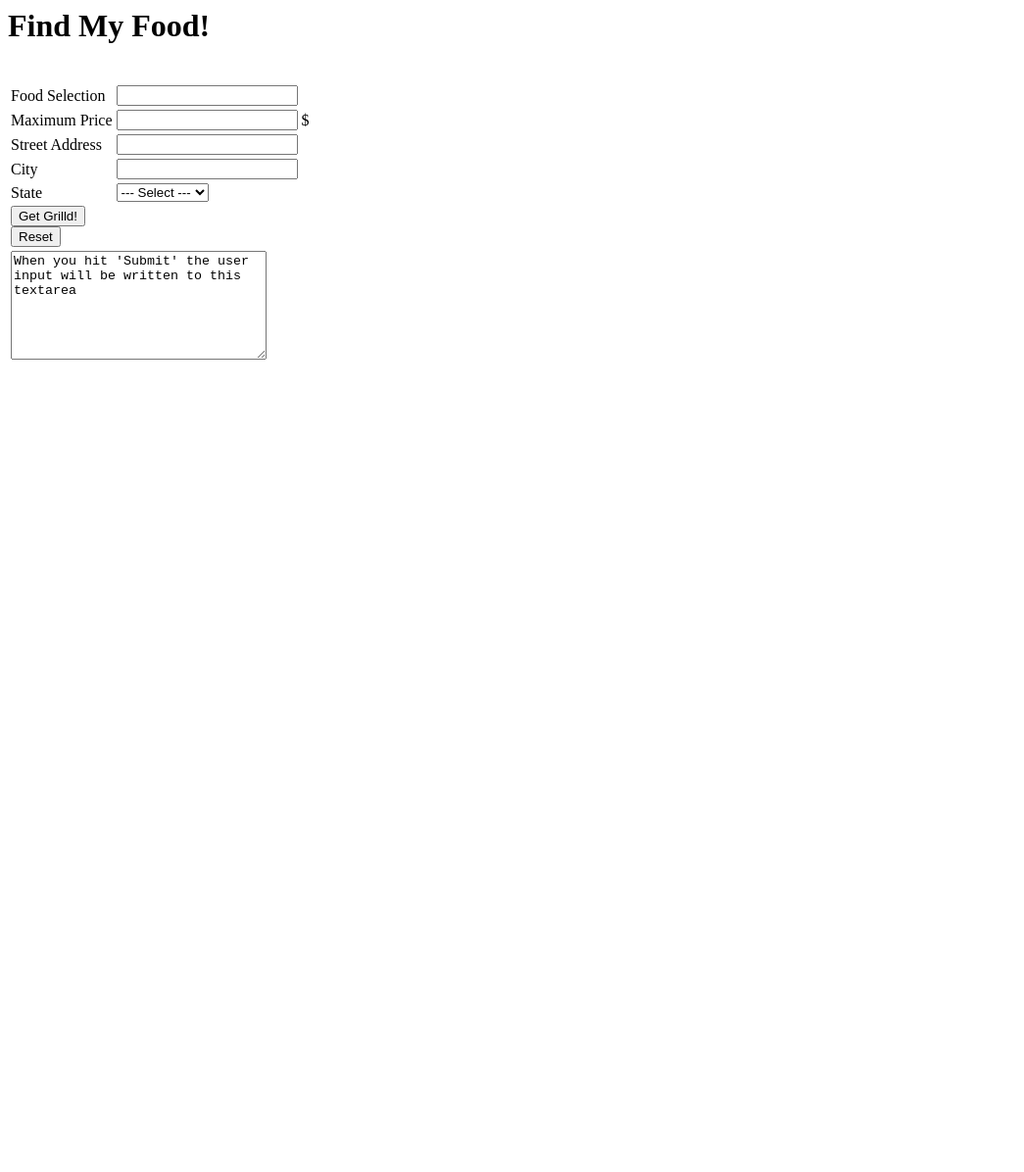
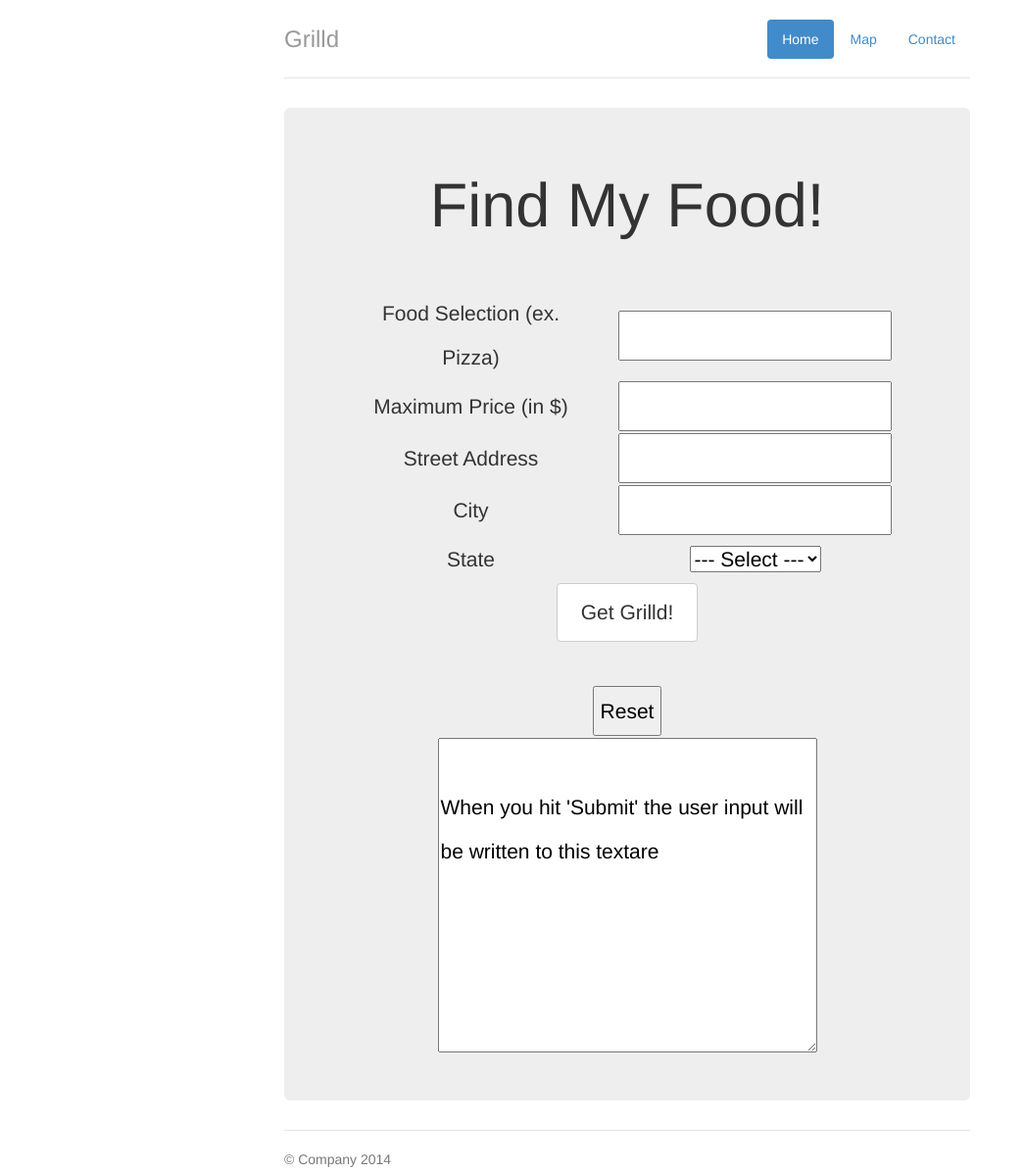
Before and after one commit to sharada0/comp20-s2014-team20, a website: page form.html in a window 1280 px wide. Shown: the whole page at 98% size, without its empty margins (0-1045 px from the left). Before the commit the page ends 800 px from the top, so only its background shows below. Drawn offline with Linux system fonts and the light colour scheme.

Commit message:
Cleaned up HTML code on form.html and pasted into Bootstrap framework

```diff
--- a/form.html
+++ b/form.html
@@ -1,25 +1,50 @@
-<HTML>
-<HEAD>
-<TITLE>Test Input</TITLE>
+<!DOCTYPE html>
+<html lang="en">
+  <head>
+    <meta charset="utf-8">
+    <meta http-equiv="X-UA-Compatible" content="IE=edge">
+    <meta name="viewport" content="width=device-width, initial-scale=1">
+    <meta name="description" content="">
+    <meta name="author" content="">
+    <link rel="shortcut icon" href="../../assets/ico/favicon.ico">
     <script src="js/form.js" ></script>
-</HEAD>
 
+    <title>Grilld</title>
+
+    <!-- Bootstrap core CSS -->
+    <link href="css/bootstrap.min.css" rel="stylesheet">
+
+    <!-- Custom styles for this template -->
+    <link href="jumbotron-narrow.css" rel="stylesheet">
+
+  </head>
 
   <body>
+
+    <div class="container">
+      <div class="header">
+        <ul class="nav nav-pills pull-right">
+          <li class="active"><a href="index.html">Home</a></li>
+          <li><a href="map.html">Map</a></li>
+          <li><a href="#">Contact</a></li>
+        </ul>
+        <h3 class="text-muted">Grilld</h3>
+      </div>
+
+      <div class="jumbotron">
 
 		<h1>Find My Food!</h1>
 
 		<form name="example" action="#" onsubmit="checkit(); return false">
 			<table class="form">
 				<tr>
-<td>Food Selection</td>
+					<td>Food Selection (ex. Pizza)</td>
 					<td><input name="food selection" /></td>
 				</tr>
 
 				<tr>
-<td>Maximum Price</td>
+					<td>Maximum Price (in $)</td>
 					<td><input name="max price" /></td>
-<td>$</td>
 				</tr>
 
 				<br>
@@ -43,35 +68,38 @@
 					<option value="MA">MA</option>
 					<option value="FL">FL</option>
 					</select>
-</td></tr>
+					</td>
+				</tr>
 
-<!--<tr>
-<td>Why do you want to learn JavaScript?</td>
-<td><input type="radio" name="why" value="Dunno" />Dunno<br />
-<input type="radio" name="why" value="Boss" />Because my boss told me to<br />
-<input type="radio" name="why" value="Interest" />Generally interested<br />
-<input type="radio" name="why" value="Useful" />It might come in useful
-</td></tr>
 				<tr>
-<td>How did you get to this site?</td>
-<td><select name="refer">
-<option value='' selected="selected">--- Select ---</option>
-<option value="random">I found it by accident</option>
-<option value="wdf">Through WDF</option>
-<option value="NetlinQ">Through NetlinQ</option>
-<option value="searchengine">Through a search engine</option>
-</select>
-</td></tr>
+					<td colspan="2">
+						<input class="btn btn-default" type="submit" value="Get Grilld!" />
+						<br>
+						<br>
+						<input type="reset" />
+					</td>
+				</tr>
+
 				<tr>
-<td>I'd like additional information about</td>
-<td><input type="checkbox" name="oranges" />oranges<br />
-<input type="checkbox" name="potatoes" />potatoes<br />
-<input type="checkbox" name="tomatoes" />tomatoes<br />
-<input type="checkbox" name="blue whales" />blue whales</td>
-</tr>-->
-<tr><td colspan="2"><input type="submit" value="Get Grilld!" /><br />
-<input type="reset" /></td></tr>
-<tr><td colspan="2"><textarea cols="30" rows="7" name="output">When you hit 'Submit' the user input will be written to this textarea</textarea></td></tr>
+					<td colspan="2">
+						<textarea cols="30" rows="7" name="output">
+							When you hit 'Submit' the user input will be written to this textare
+						</textarea>
+					</td>
+				</tr>
 			</table>
 		</form>
-</HTML>
+      </div>
+
+      <div class="footer">
+        <p>&copy; Company 2014</p>
+      </div>
+
+    </div> <!-- /container -->
+
+
+    <!-- Bootstrap core JavaScript
+    ================================================== -->
+    <!-- Placed at the end of the document so the pages load faster -->
+  </body>
+</html>
```
Lines whose indentation alone changed are shown as unchanged.
